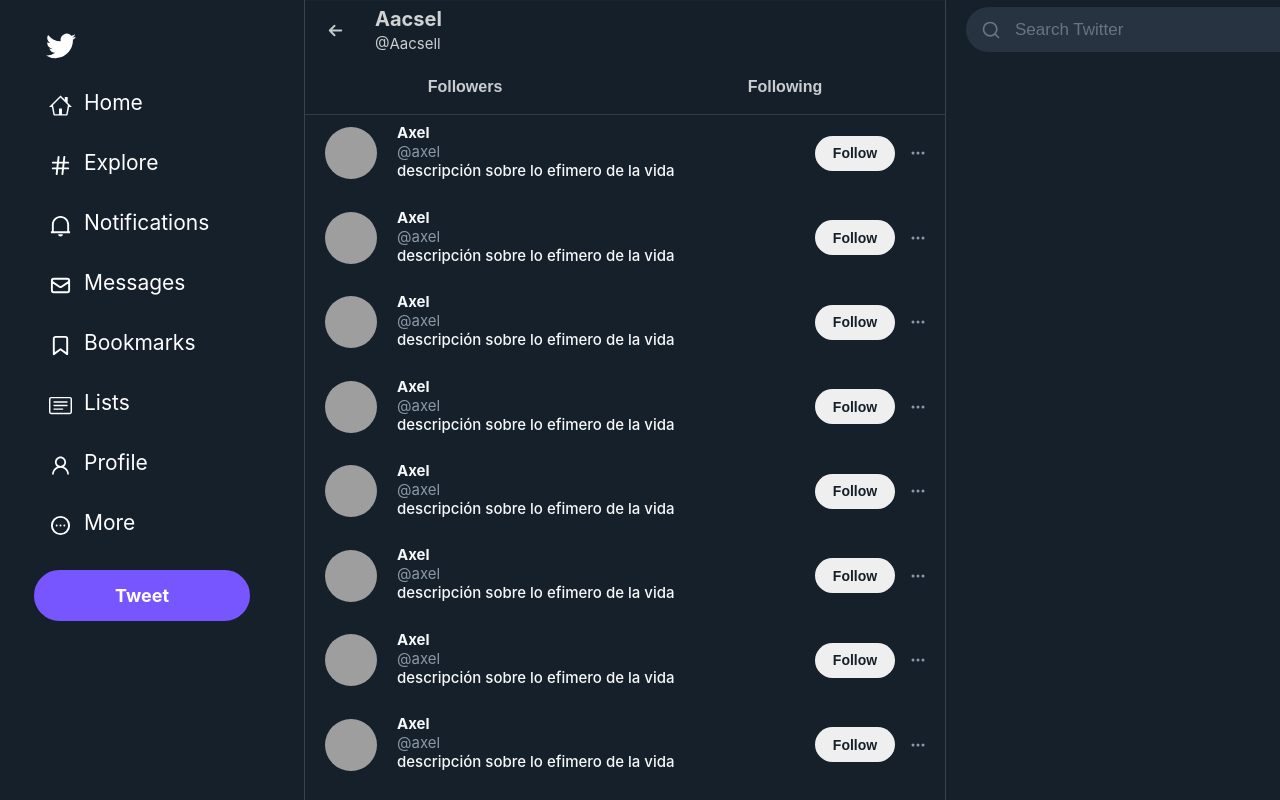
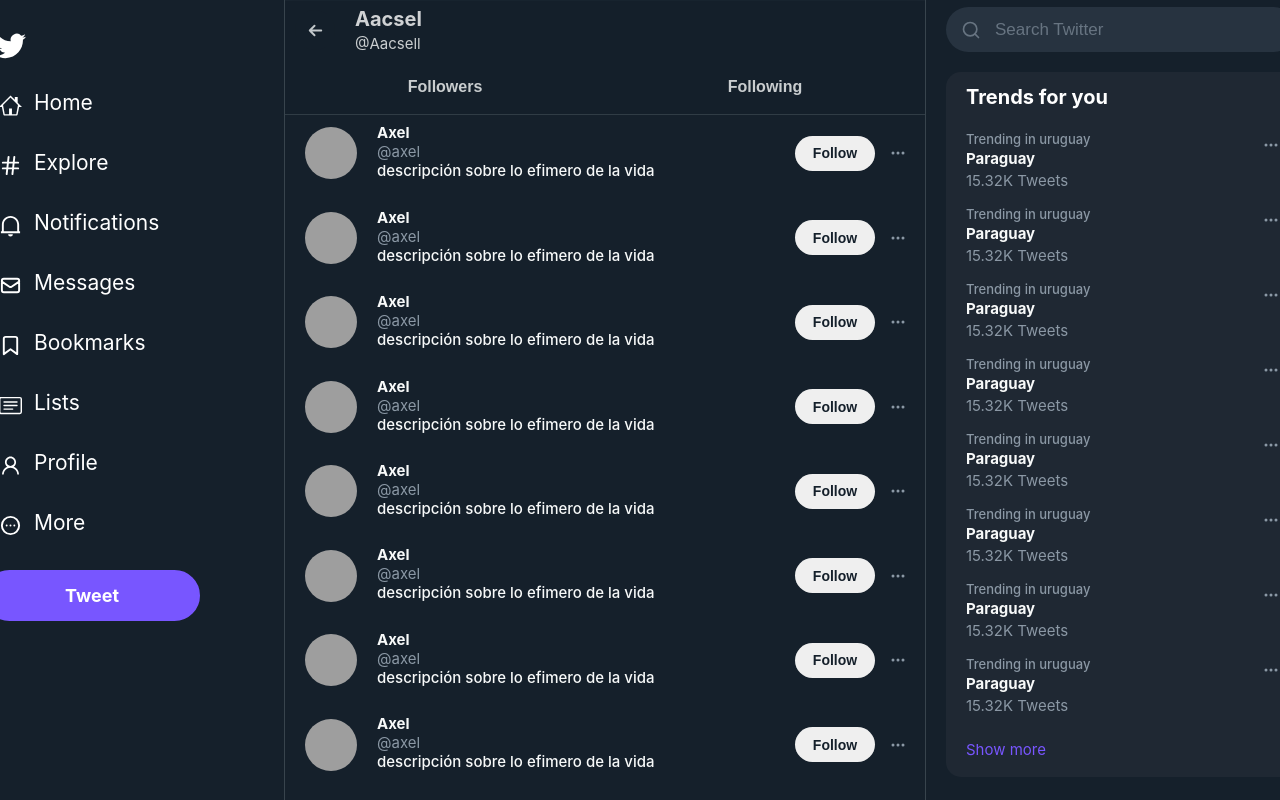
Before and after one commit to axelcola/Followers-twitter-page, a React (Create React App) app: page / in a window 1280 px wide. Shown: the top 800 px of the page. Built offline with nearby package versions, Linux system fonts and the light colour scheme; grey boxes are pictures that could not be loaded.

Commit message:
trends section added

```diff
--- a/src/App.css
+++ b/src/App.css
@@ -16,14 +16,10 @@
   border-color: #38444d;
 }
 .search-section{
-  width: 300px;
-  height: 300px;
 
 }
 .nav-section{
-  width: 270px;
-  height: 300px;
-
+  width: 300px;
 }
 .list{
   margin-top: 110px;
--- a/src/components/searchSection.js
+++ b/src/components/searchSection.js
@@ -1,8 +1,10 @@
+import TrendBox from "../trendsBox";
 import Searcher from "./searcher";
 const SearchSection = () => {
   return (
     <>
       <Searcher />
+      <TrendBox />
     </>
   );
 };
--- a/src/components/userCard.css
+++ b/src/components/userCard.css
@@ -94,7 +94,7 @@
 }
 .dots:hover{
     background-color: #1c3346;
-    color:#1c5e8c ;
+    color: #1d9bf0  ;
     transition: 0.2s;
 
 }
--- /dev/null
+++ b/src/signleTrend.css
@@ -0,0 +1,68 @@
+.single-trend{
+    height: 75px;
+    transition: 0.2s;
+    cursor: pointer;
+}
+.single-trend:hover{
+    background-color: #252e38;
+    transition: 0.2s;
+
+}
+.trend-first-div{
+    height: 33%;
+    display: flex;
+    flex-direction: row;
+    align-items: center;
+    justify-content: space-between;
+    padding-top: 5px;
+}
+
+.trend-name{
+    height: 31%;
+    display: flex;
+    flex-direction: row;
+    align-items: center;
+    margin-top: -5px;
+}
+.trend-name h3{
+    margin-left: 20px;
+    font-size: 15px;
+    color: #f7f9f9;
+    font-weight: 700;
+}
+.trend-category h1{
+    font-size: 13px;
+    color: #8b98a5;
+    font-weight: 450;
+    margin-left: 20px;
+}
+.trend-dots{
+    width: 35px;
+    height: 35px;
+    border-radius: 50%;
+    color: #8b98a5;
+    margin: 8px;
+    margin-top: 20px;
+    cursor: pointer;
+    display: flex;
+    justify-content: center;
+    align-items: center;
+    transition: 0.2s;
+
+}
+.trend-dots:hover{
+    color:#1d9bf0 ;
+    transition: 0.2s;
+    background-color: #1c3346;
+
+
+}
+.number-tweets{
+    height: 30%;
+    display:flex;
+    align-items: flex-end;
+    margin-top: 5px;
+}
+.number-tweets p{
+    margin-left: 20px;
+}
--- /dev/null
+++ b/src/singleTrend.js
@@ -0,0 +1,23 @@
+import "./signleTrend.css";
+import { BsThreeDots } from "react-icons/bs";
+
+export default function SingleTrend() {
+  return (
+    <div className="single-trend">
+      <div className="trend-first-div">
+        <div className="trend-category">
+          <h1>Trending in uruguay</h1>
+        </div>
+        <div className="trend-dots">
+          <BsThreeDots size={16} />
+        </div>
+      </div>
+      <div className="trend-name">
+        <h3>Paraguay</h3>
+      </div>
+      <div className="number-tweets">
+        <p>15.32K Tweets</p>
+      </div>
+    </div>
+  );
+}
--- /dev/null
+++ b/src/trendsBox.css
@@ -0,0 +1,42 @@
+.trends-box{
+    margin-top: 20px;
+    margin-left: 20px;
+    border-radius: 15px;
+    border: none;
+    color: #fff;
+    background-color: #1f2833;
+
+}
+.trend-title{
+    margin-left: 20px;
+    font-size: 20px;
+    text-align: left;
+}
+.title-box{
+    height: 50px;
+    display: flex;
+    justify-content: left;
+    align-items: center;
+}
+.showmore-trend{
+    border-radius: 0 0 15px 15px;
+    height: 55px;
+    display: flex;
+    justify-content: left;
+    align-items: center;
+    transition: 0.2s;
+    cursor: pointer;
+}
+.showmore-trend h3{
+    margin-left: 20px;
+    font-size: 15px;
+    font-weight: 400;
+    color: #7856ff;
+
+}
+
+.showmore-trend:hover{
+    background-color: #252e38;
+    transition: 0.2s;
+
+}
--- /dev/null
+++ b/src/trendsBox.js
@@ -0,0 +1,28 @@
+import SingleTrend from "./singleTrend";
+import "./trendsBox.css";
+const TrendBox = () => {
+  return (
+    <>
+      <div>
+        <div className="trends-box">
+          <div className="title-box">
+            <h1 className="trend-title">Trends for you</h1>
+          </div>
+          <SingleTrend />
+          <SingleTrend />
+          <SingleTrend />
+          <SingleTrend />
+          <SingleTrend />
+          <SingleTrend />
+          <SingleTrend />
+          <SingleTrend />
+          <div className="showmore-trend">
+            <h3>Show more</h3>
+          </div>
+        </div>
+      </div>
+    </>
+  );
+};
+
+export default TrendBox;
```
